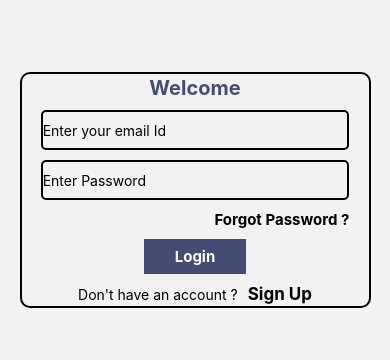
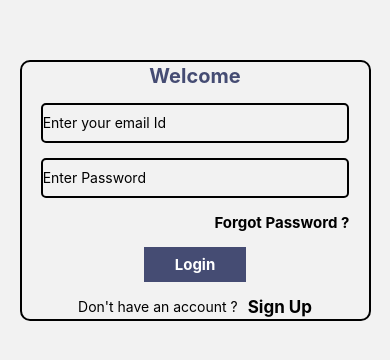
Before and after one commit to SubramaniyanTN/moodtracker, a React Native app: screen /login in a window 390 px wide. Shown: the part 232-592 px from the top of the page. Built offline with nearby package versions, Linux system fonts and the light colour scheme.

Commit message:
login page gap is increased

```diff
--- a/src/Screens/StackScreens/AuthScreens/Login.tsx
+++ b/src/Screens/StackScreens/AuthScreens/Login.tsx
@@ -48,7 +48,7 @@ const styles=StyleSheet.create({
         padding:2,
         display:"flex",
         alignItems:"center",
-        gap:10
+        gap:15
     },
     loginHeaderContainer:{
         width:"100%",
```
